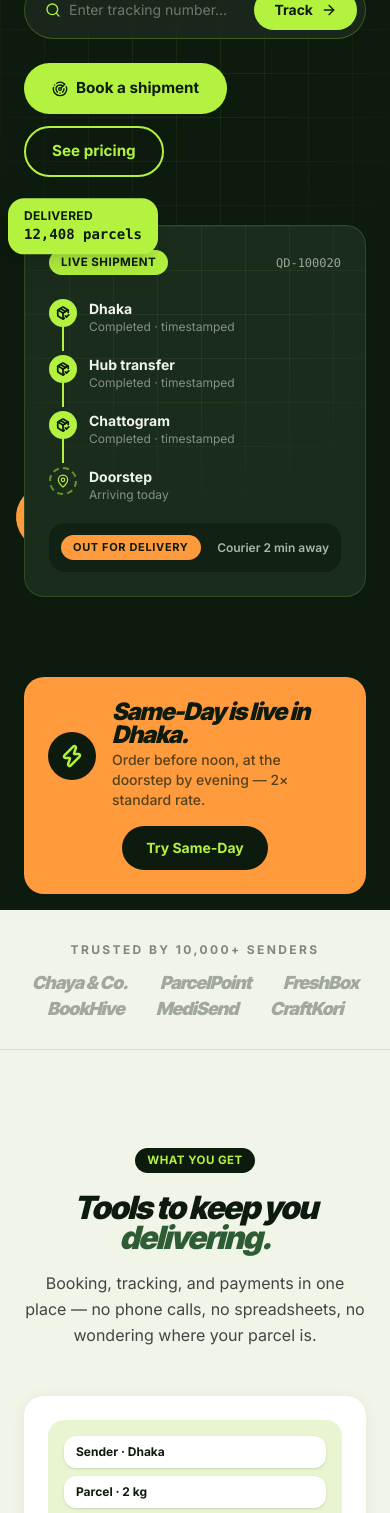
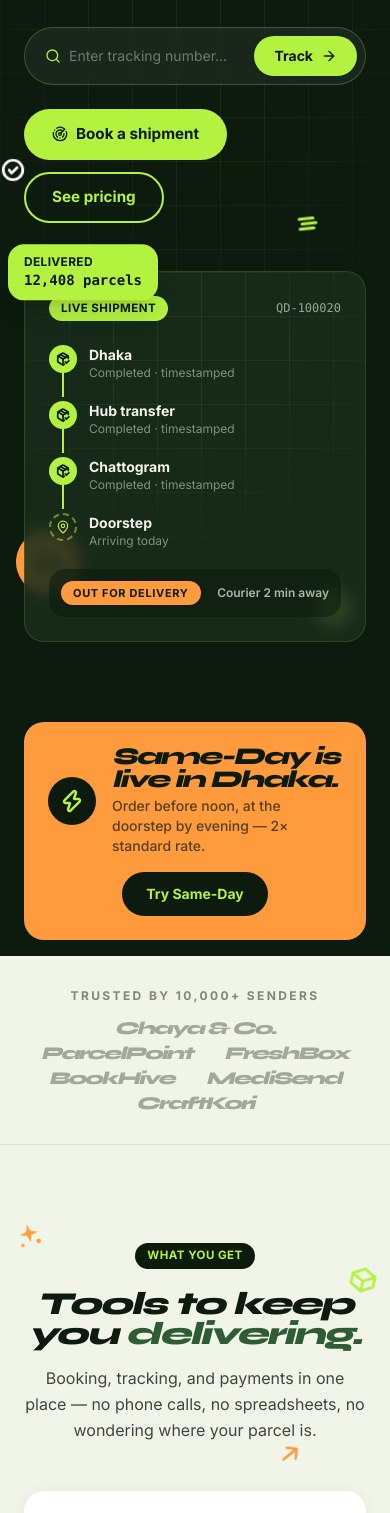
Before and after one commit to masumislambadsha/quickdrop, a Next.js app: page / in a window 390 px wide. Shown: the part 432-1945 px from the top of the page. Built offline with nearby package versions, Linux system fonts and the light colour scheme.

Commit message:
feat: scattered doodles, hero photo treatment, Syne display font, neon contrast boost

```diff
--- a/src/app/globals.css
+++ b/src/app/globals.css
@@ -78,11 +78,27 @@ body {
 /* ——— brand primitives ——— */
 
 .display {
-  font-family: var(--font-display), system-ui, sans-serif;
-  font-weight: 900;
+  font-family: "Syne", var(--font-display), system-ui, sans-serif;
+  font-weight: 800;
   font-style: italic;
-  letter-spacing: -0.04em;
+  letter-spacing: -1.5px;
   line-height: 0.95;
+}
+
+h1,
+h2 {
+  font-family: "Syne", var(--font-display), system-ui, sans-serif;
+  font-weight: 800;
+  font-style: italic;
+  letter-spacing: -1.5px;
+}
+
+/* electric neon for headings on dark — pure #B3F23F with a glow lift */
+.display-on-dark {
+  color: #b3f23f;
+  text-shadow:
+    0 0 18px rgba(179, 242, 63, 0.35),
+    0 0 60px rgba(179, 242, 63, 0.18);
 }
 
 .btn-lime {
@@ -203,6 +219,25 @@ body {
   background-size: 22px 22px;
 }
 
+@keyframes doodle-float {
+  0%,
+  100% {
+    transform: translateY(0);
+  }
+  50% {
+    transform: translateY(-6px);
+  }
+}
+
+.doodle-float {
+  animation: doodle-float 3s ease-in-out infinite;
+}
+
+.hero-photo-fade {
+  mask-image: linear-gradient(to right, transparent 0%, black 30%);
+  -webkit-mask-image: linear-gradient(to right, transparent 0%, black 30%);
+}
+
 * {
   scrollbar-width: thin;
   scrollbar-color: var(--forest) var(--cream);
--- a/src/app/layout.tsx
+++ b/src/app/layout.tsx
@@ -31,6 +31,18 @@ export default function RootLayout({ children }: LayoutProps<"/">) {
       lang="en"
       className={`${display.variable} ${body.variable} h-full antialiased`}
     >
+      <head>
+        <link rel="preconnect" href="https://fonts.googleapis.com" />
+        <link
+          rel="preconnect"
+          href="https://fonts.gstatic.com"
+          crossOrigin="anonymous"
+        />
+        <link
+          href="https://fonts.googleapis.com/css2?family=Syne:wght@700;800&display=swap"
+          rel="stylesheet"
+        />
+      </head>
       <body className="min-h-full flex flex-col">
         <Providers>{children}</Providers>
       </body>
--- /dev/null
+++ b/src/components/brand/doodles.tsx
@@ -0,0 +1,158 @@
+"use client";
+
+import { cn } from "@/lib/utils";
+
+export type DoodleShape =
+  | "star"
+  | "arrow"
+  | "spark"
+  | "pin"
+  | "box"
+  | "check"
+  | "lines";
+export type DoodleColor = "lime" | "orange" | "white";
+
+export interface DoodleSpec {
+  shape: DoodleShape;
+  color: DoodleColor;
+  /** absolute positioning + rotation, e.g. "-left-2 -top-6 -rotate-12" */
+  className: string;
+  /** stagger so they don't move together */
+  delay?: number;
+  size?: number;
+}
+
+const colorClass: Record<DoodleColor, string> = {
+  lime: "text-lime",
+  orange: "text-pop",
+  white: "text-white",
+};
+
+function DecoSvg({
+  label,
+  size,
+  children,
+  ...props
+}: {
+  label: string;
+  size: number;
+  children: React.ReactNode;
+} & Omit<React.SVGProps<SVGSVGElement>, "children" | "width" | "height">) {
+  return (
+    <svg width={size} height={size} viewBox="0 0 24 24" role="img" {...props}>
+      <title>{label}</title>
+      {children}
+    </svg>
+  );
+}
+
+function Shape({ shape, size }: { shape: DoodleShape; size: number }) {
+  switch (shape) {
+    case "star":
+      return (
+        <DecoSvg label="star doodle" size={size} fill="currentColor">
+          <path d="M12 0l2.6 9.4L24 12l-9.4 2.6L12 24l-2.6-9.4L0 12l9.4-2.6z" />
+        </DecoSvg>
+      );
+    case "spark":
+      return (
+        <DecoSvg label="sparkle doodle" size={size} fill="currentColor">
+          <path d="M12 2l1.8 6.2L20 10l-6.2 1.8L12 18l-1.8-6.2L4 10l6.2-1.8z" />
+          <circle cx="19" cy="18" r="2" />
+          <circle cx="5" cy="19" r="1.4" />
+        </DecoSvg>
+      );
+    case "arrow":
+      return (
+        <DecoSvg
+          label="arrow doodle"
+          size={size}
+          stroke="currentColor"
+          strokeWidth={2.5}
+          strokeLinecap="round"
+          strokeLinejoin="round"
+          fill="none"
+        >
+          <path d="M6 18L18 6M8 6h10v10" />
+        </DecoSvg>
+      );
+    case "pin":
+      return (
+        <DecoSvg label="pin doodle" size={size} fill="currentColor">
+          <path d="M12 2a7 7 0 0 0-7 7c0 5.2 7 13 7 13s7-7.8 7-13a7 7 0 0 0-7-7zm0 9.5A2.5 2.5 0 1 1 12 6.5a2.5 2.5 0 0 1 0 5z" />
+        </DecoSvg>
+      );
+    case "box":
+      return (
+        <DecoSvg
+          label="package doodle"
+          size={size}
+          stroke="currentColor"
+          strokeWidth={2.2}
+          strokeLinecap="round"
+          strokeLinejoin="round"
+          fill="none"
+        >
+          <path d="M21 8l-9-5-9 5v8l9 5 9-5V8zM3 8l9 5 9-5M12 13v8" />
+        </DecoSvg>
+      );
+    case "check":
+      return (
+        <DecoSvg
+          label="checkmark doodle"
+          size={size}
+          stroke="currentColor"
+          strokeWidth={2.5}
+          strokeLinecap="round"
+          strokeLinejoin="round"
+          fill="none"
+        >
+          <circle cx="12" cy="12" r="9" />
+          <path d="M8.5 12.5l2.5 2.5 4.5-5.5" />
+        </DecoSvg>
+      );
+    case "lines":
+      return (
+        <DecoSvg
+          label="speed lines doodle"
+          size={size}
+          stroke="currentColor"
+          strokeWidth={2.5}
+          strokeLinecap="round"
+          fill="none"
+        >
+          <path d="M3 8h11M5 12h11M3 16h11" />
+        </DecoSvg>
+      );
+  }
+}
+
+/**
+ * Hand-placed sticker doodles floating AROUND a heading block.
+ * Parent must be `relative`. Rotation lives on the outer span so the
+ * float animation (inner svg, translateY only) never overrides it.
+ */
+export function Doodles({ items }: { items: DoodleSpec[] }) {
+  return (
+    <>
+      {items.map((d) => (
+        <span
+          key={`${d.shape}-${d.className}`}
+          aria-hidden
+          className={cn(
+            "pointer-events-none absolute z-10",
+            d.className,
+            colorClass[d.color],
+          )}
+        >
+          <span
+            className="doodle-float block"
+            style={{ animationDelay: `${d.delay ?? 0}s` }}
+          >
+            <Shape shape={d.shape} size={d.size ?? 26} />
+          </span>
+        </span>
+      ))}
+    </>
+  );
+}
--- a/src/components/brand/section-heading.tsx
+++ b/src/components/brand/section-heading.tsx
@@ -1,3 +1,4 @@
+import { type DoodleSpec, Doodles } from "@/components/brand/doodles";
 import { Reveal } from "@/components/brand/reveal";
 import { cn } from "@/lib/utils";
 
@@ -9,6 +10,7 @@ export function SectionHeading({
   description,
   dark = false,
   align = "center",
+  doodles,
 }: {
   eyebrow?: string;
   title: string;
@@ -17,14 +19,16 @@ export function SectionHeading({
   description?: string;
   dark?: boolean;
   align?: "center" | "left";
+  doodles?: DoodleSpec[];
 }) {
   return (
     <Reveal
       className={cn(
-        "max-w-3xl",
+        "relative max-w-3xl",
         align === "center" ? "mx-auto text-center" : "text-left",
       )}
     >
+      {doodles ? <Doodles items={doodles} /> : null}
       {eyebrow ? (
         <p
           className={cn(
@@ -38,12 +42,12 @@ export function SectionHeading({
       <h2
         className={cn(
           "display text-[clamp(32px,5vw,64px)]",
-          dark ? "text-lime" : "text-ink",
+          dark ? "display-on-dark" : "text-ink",
         )}
       >
         {title}{" "}
         {highlight ? (
-          <span className={dark ? "text-cream" : "text-forest"}>
+          <span className={dark ? "text-white" : "text-forest"}>
             {highlight}
           </span>
         ) : null}{" "}
--- a/src/components/form/shipment-wizard.tsx
+++ b/src/components/form/shipment-wizard.tsx
@@ -239,7 +239,7 @@ export function ShipmentWizard() {
               <div className="grid gap-4 sm:grid-cols-2">
                 <Field label="Package type" error={e.packageType?.message}>
                   <select
-                    className="h-10 rounded-md border border-input bg-background px-3 text-sm"
+                    className="h-11 w-full rounded-full border-2 border-ink/15 bg-white px-4 text-sm font-semibold text-ink focus:border-leaf focus:outline-none"
                     {...form.register("packageType")}
                   >
                     <option value="DOCUMENT">Document</option>
@@ -251,7 +251,7 @@ export function ShipmentWizard() {
                 </Field>
                 <Field label="Speed tier" error={e.pricingTier?.message}>
                   <select
-                    className="h-10 rounded-md border border-input bg-background px-3 text-sm"
+                    className="h-11 w-full rounded-full border-2 border-ink/15 bg-white px-4 text-sm font-semibold text-ink focus:border-leaf focus:outline-none"
                     {...form.register("pricingTier")}
                   >
                     <option value="STANDARD">Standard</option>
--- a/src/components/landing/features.tsx
+++ b/src/components/landing/features.tsx
@@ -90,6 +90,29 @@ export function Features() {
           title="Tools to keep you"
           highlight="delivering."
           description="Booking, tracking, and payments in one place — no phone calls, no spreadsheets, no wondering where your parcel is."
+          doodles={[
+            {
+              shape: "spark",
+              color: "orange",
+              className: "-left-2 -top-4 -rotate-12",
+              delay: 0,
+              size: 28,
+            },
+            {
+              shape: "box",
+              color: "lime",
+              className: "-right-3 top-6 rotate-12",
+              delay: 0.8,
+              size: 30,
+            },
+            {
+              shape: "arrow",
+              color: "orange",
+              className: "right-16 -bottom-6 rotate-6",
+              delay: 1.2,
+              size: 24,
+            },
+          ]}
         />
         <div className="mt-12 grid gap-6 md:grid-cols-3">
           {cards.map((c, i) => (
--- a/src/components/landing/forest-cta.tsx
+++ b/src/components/landing/forest-cta.tsx
@@ -15,7 +15,7 @@ export function ForestCta() {
                 size="lg"
                 className="absolute -top-8 right-8 bg-pop text-ink"
               />
-              <h2 className="display text-[clamp(40px,6vw,80px)] text-lime">
+              <h2 className="display display-on-dark text-[clamp(40px,6vw,80px)]">
                 Let&apos;s move.
               </h2>
               <p className="mt-4 max-w-md text-base leading-relaxed text-mint md:text-lg">
--- a/src/components/landing/hero.tsx
+++ b/src/components/landing/hero.tsx
@@ -12,8 +12,10 @@ import {
   Truck,
 } from "lucide-react";
 import { motion } from "motion/react";
+import Image from "next/image";
 import { useRouter } from "next/navigation";
 import { useState } from "react";
+import { Doodles } from "@/components/brand/doodles";
 import { Reveal } from "@/components/brand/reveal";
 import { Sticker } from "@/components/brand/sticker";
 import { StatusBadge } from "@/components/ui/status-badge";
@@ -26,7 +28,7 @@ function RouteVisual() {
     { city: "Doorstep", done: false },
   ];
   return (
-    <div className="relative overflow-hidden rounded-[20px] border border-lime/15 bg-pine p-6">
+    <div className="relative overflow-hidden rounded-[20px] border border-lime/15 bg-pine/85 p-6 backdrop-blur-sm">
       <div className="hero-grid absolute inset-0" />
       <div className="relative">
         <div className="flex items-center justify-between">
@@ -107,14 +109,46 @@ export function Hero() {
       />
 
       <div className="relative mx-auto grid max-w-[1200px] items-center gap-12 px-6 py-20 md:py-28 lg:grid-cols-2">
-        <div>
+        <div className="relative">
+          <Doodles
+            items={[
+              {
+                shape: "star",
+                color: "lime",
+                className: "-left-3 -top-8 -rotate-12",
+                delay: 0,
+                size: 30,
+              },
+              {
+                shape: "arrow",
+                color: "orange",
+                className: "-right-4 top-2 rotate-12",
+                delay: 0.4,
+                size: 28,
+              },
+              {
+                shape: "check",
+                color: "white",
+                className: "-left-6 bottom-10 rotate-6",
+                delay: 0.8,
+                size: 26,
+              },
+              {
+                shape: "lines",
+                color: "lime",
+                className: "right-10 -bottom-4 -rotate-6",
+                delay: 1.2,
+                size: 30,
+              },
+            ]}
+          />
           <Reveal>
             <p className="pill-tag bg-lime/15 text-lime">
               Courier & logistics platform
             </p>
           </Reveal>
           <Reveal delay={0.05}>
-            <h1 className="display mt-5 text-[clamp(48px,7vw,96px)] text-lime">
+            <h1 className="display display-on-dark mt-5 text-[clamp(48px,7vw,96px)]">
               You&apos;re free
               <br />
               to ship.
@@ -169,11 +203,21 @@ export function Hero() {
           transition={{ duration: 0.5, delay: 0.15 }}
           className="relative"
         >
-          <RouteVisual />
+          <Image
+            src="https://images.unsplash.com/photo-1573496359142-b8d87734a5a2?w=1200&q=80"
+            alt="Confident courier partner smiling"
+            fill
+            priority
+            sizes="(max-width: 1024px) 0, 45vw"
+            className="hero-photo-fade pointer-events-none absolute -right-6 top-1/2 hidden h-[115%] w-[62%] -translate-y-1/2 rounded-[20px] object-cover opacity-85 mix-blend-luminosity lg:block"
+          />
+          <div className="relative z-10 lg:mr-[38%]">
+            <RouteVisual />
+          </div>
           <motion.div
             animate={{ y: [0, -10, 0] }}
             transition={{ duration: 4, repeat: Infinity, ease: "easeInOut" }}
-            className="absolute -left-4 -top-5 rounded-2xl bg-lime px-4 py-2.5 shadow-xl md:-left-8"
+            className="absolute -left-4 -top-5 z-20 rounded-2xl bg-lime px-4 py-2.5 shadow-xl md:-left-8"
           >
             <p className="text-xs font-black uppercase tracking-wide text-ink">
               Delivered
```
Also changed, not shown: next.config.ts (+8 -0 lines), src/components/landing/pricing-section.tsx (+16 -0 lines), src/components/landing/role-paths.tsx (+18 -2 lines), src/components/landing/roles-band.tsx (+23 -0 lines), 1 other file (tests, documents, lock files or other folders).
